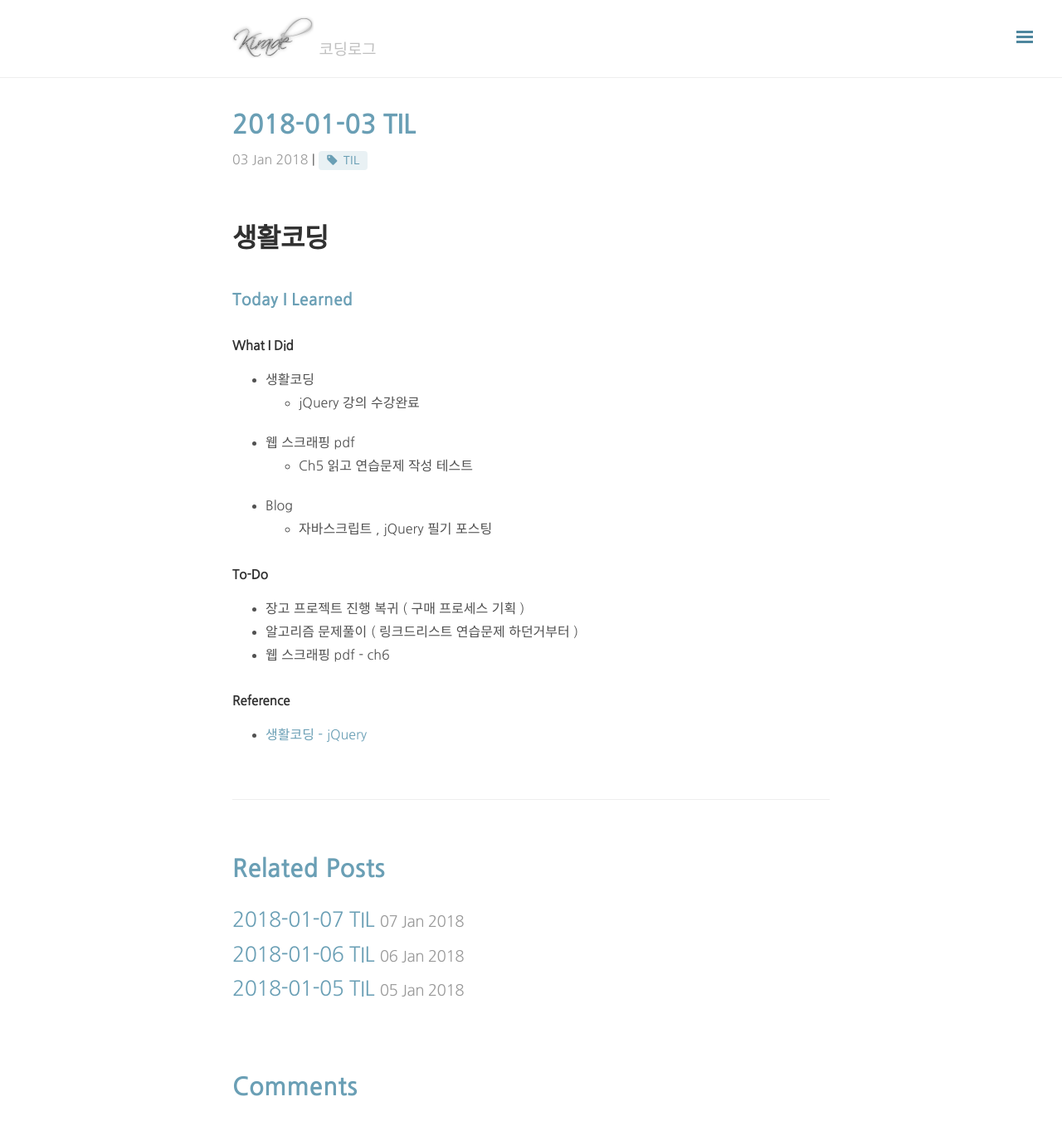
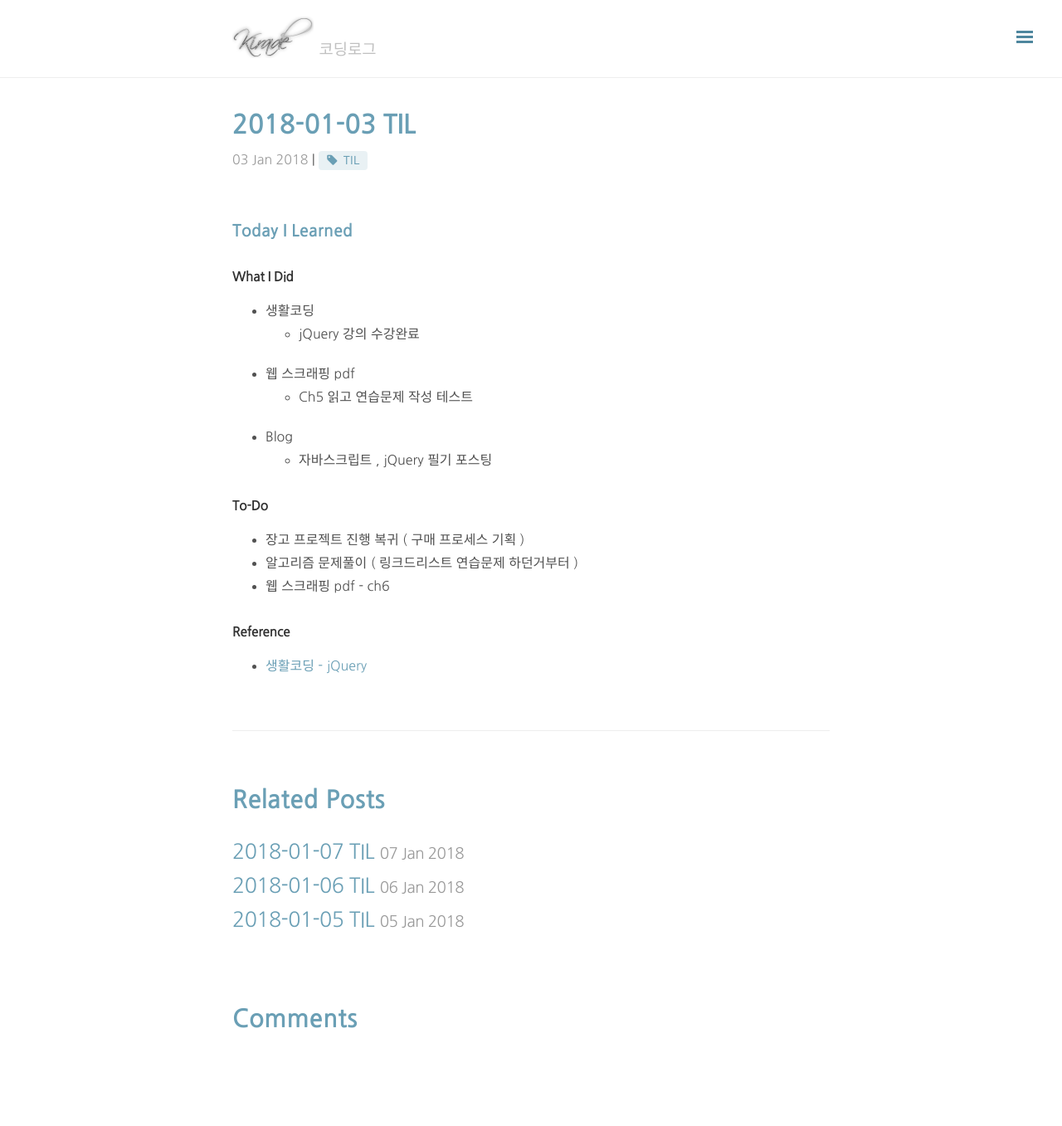
Before and after one commit to Kirade/kirade.github.io.old, a Jekyll site: the page built from _posts/2018/01/2018-01-03-2018-01-03-til.markdown, in a window 1280 px wide and 1357 px high. Shown: the whole window at 83% size. Built offline with Jekyll 4.4.1, drawn with Linux system fonts in a browser that asks for light colours; nearby versions of some CDN libraries; comment, search, counter and statistics services are not loaded.

```diff
--- a/_layouts/default.html
+++ b/_layouts/default.html
@@ -9,7 +9,7 @@
 
     <!-- Wrap is the content to shift when toggling the sidebar. We wrap the
          content to avoid any CSS collisions with our real content. -->
-    <section>
+    <article>
       <div class="wrap">
         <div class="masthead">
           <div class="container">
@@ -22,13 +22,13 @@
           </div>
         </div>
 
-        <article>
+        <section>
           <div class="container content">
             {{ content }}
           </div>
-      </article>
+      </section>
       </div>
-  </section>
+  </article>
 
     <label for="sidebar-checkbox" class="sidebar-toggle"></label>
 
--- a/_posts/2018/01/2018-01-03-2018-01-03-til.markdown
+++ b/_posts/2018/01/2018-01-03-2018-01-03-til.markdown
@@ -5,9 +5,6 @@ date: "2018-01-03 23:48"
 category: TIL
 tag: TIL
 ---
-
-# 생활코딩
-
 
 ## Today I Learned
 
--- /dev/null
+++ b/google60d3ca6eb504d022.html
@@ -0,0 +1 @@
+google-site-verification: google60d3ca6eb504d022.html
```
